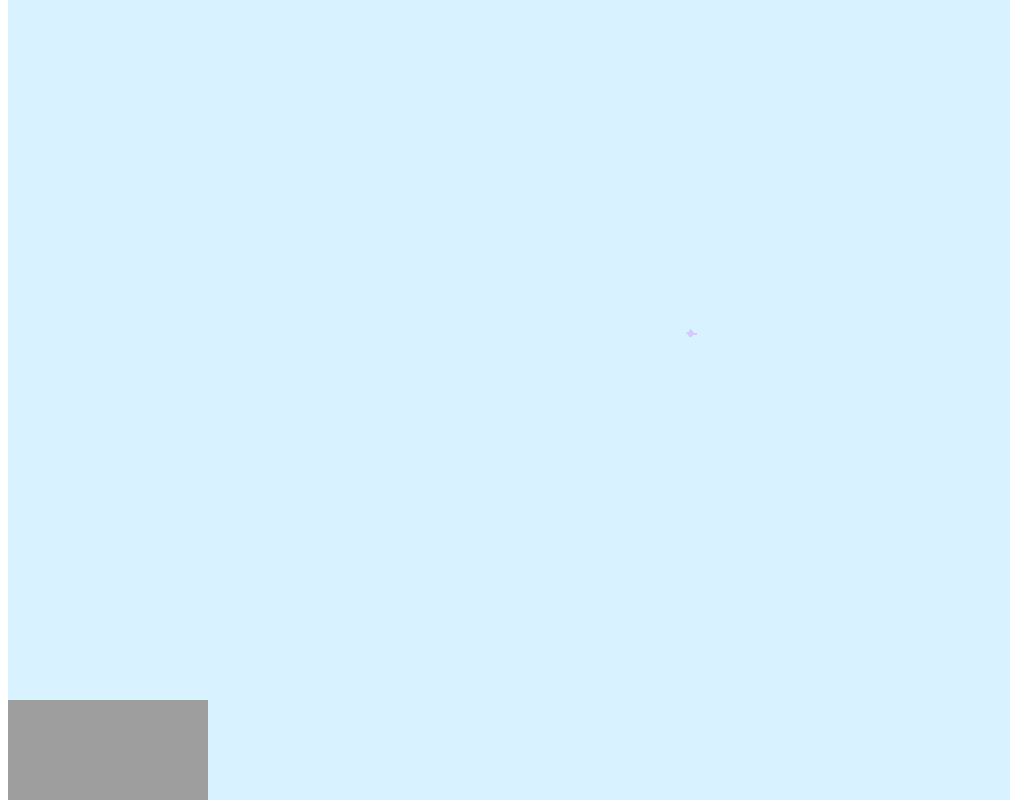
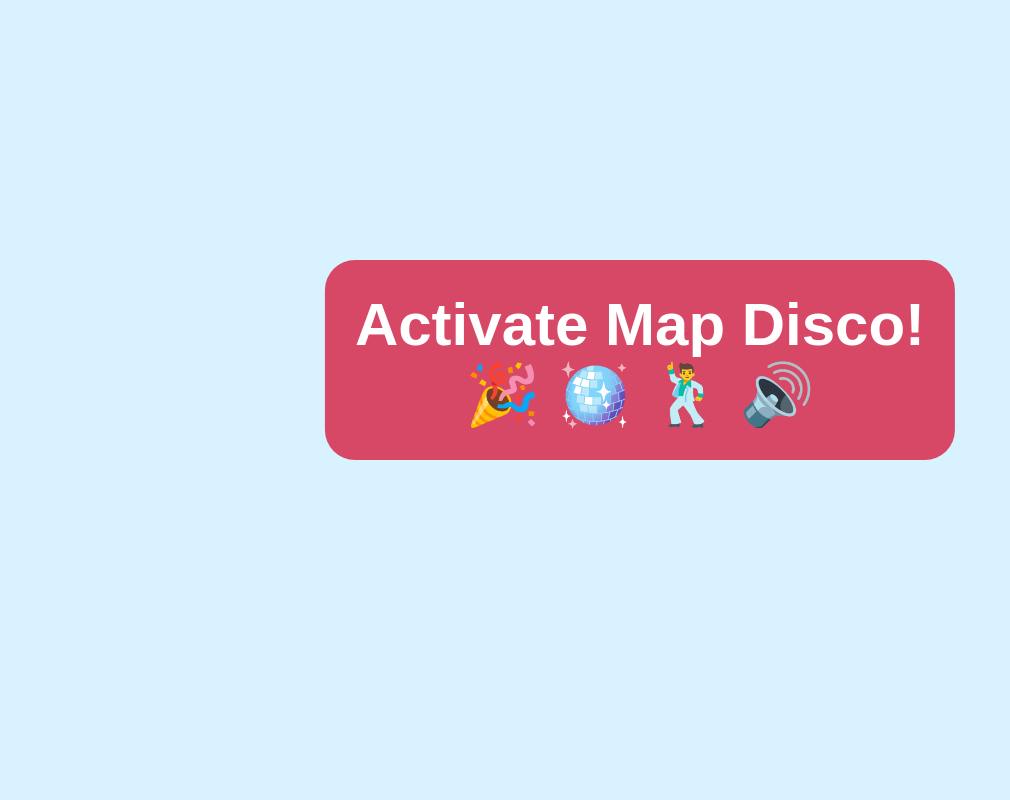
Before and after one commit to geodav-tech/map-disco, a website built with Parcel: page index.html in a window 1280 px wide. Shown: the whole page, without its empty margins (0-1010 px from the left). Built offline with nearby package versions, Linux system fonts and the light colour scheme; no server answers; grey boxes are pictures that could not be loaded.

Commit message:
added party button to control when things start.

```diff
--- a/index.html
+++ b/index.html
@@ -3,9 +3,17 @@
   <head>
     <title>Map Disco</title>
     <meta charset="UTF-8" />
+    <link rel="icon" href="src/favicon.png" type="image/x-icon">
   </head>
 
   <body>
+    <div class="container">
+      <div id="party-button" class="zind-99">
+        Activate Map Disco!
+        <br>
+        🎉 🪩 🕺 🔊
+      </div>
+    </div>
     <iframe id="video" width="200" height="100" src="//www.youtube.com/embed/UlLX7a1QH8Y?rel=0" frameborder="0"></iframe>
     <div id="map"></div>
     <script src="src/index.js"></script>
--- a/src/index.js
+++ b/src/index.js
@@ -43,16 +43,20 @@ function getFunky() {
   let fillColors = shuffle([3, 5, 7, 9, 11, 13, 15, 17, 18])
 
   fillColors.forEach((fillColorIndex, arrayIndex) => {
-    mapStyle.layers[2].paint['fill-color'][fillColorIndex] = discoColors[arrayIndex]
+    mapStyle.layers[1].paint['fill-color'][fillColorIndex] = discoColors[arrayIndex]
   })
 
   map.setStyle(mapStyle)
 }
 
-map.once('click', () => {
+document.getElementById('party-button').onclick = () => {
+  // hide the button
+  document.getElementById('party-button').classList.toggle('zind-99')
+
   // start the music
   document.getElementById('video').src += "&autoplay=1"
+  document.getElementById('video').classList.add('zind-99') // bring to front
 
   // get funky at 104 bpm to match with the beegees (decimals probably get ignored?)
   setInterval(getFunky, 576.923077)
-})
+}
--- a/src/styles.css
+++ b/src/styles.css
@@ -1,5 +1,6 @@
 body {
   font-family: sans-serif;
+  margin: 0;
 }
 
 #map {
@@ -11,6 +12,31 @@ body {
 
 #video {
   position: absolute;
-  z-index: 9;
   bottom: 0;
 }
+
+.zind-99 {
+  z-index: 99;
+}
+
+.container {
+  height: 90vh;
+  position: relative;
+}
+
+#party-button {
+  margin: 0;
+  position: absolute;
+  top: 50%;
+  left: 50%;
+  -ms-transform: translate(-50%, -50%);
+  transform: translate(-50%, -50%);
+  text-align: center;
+  font-size: 60px;
+  font-weight: bold;
+  cursor: pointer;
+  color: white;
+  background-color: #d80027b3;
+  padding: 30px;
+  border-radius: 30px;
+}
```
Also changed, not shown: src/favicon.png (added).
